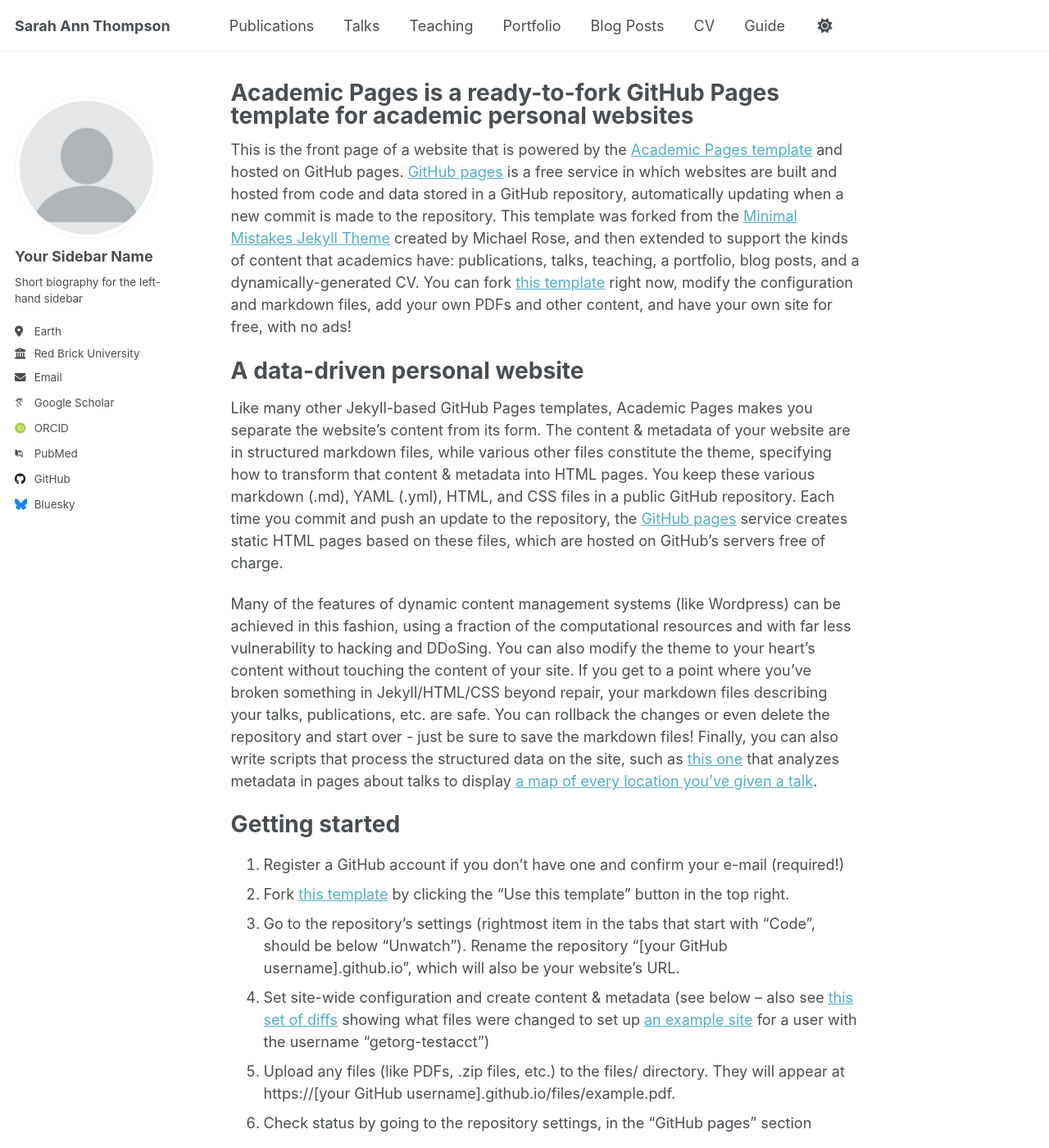
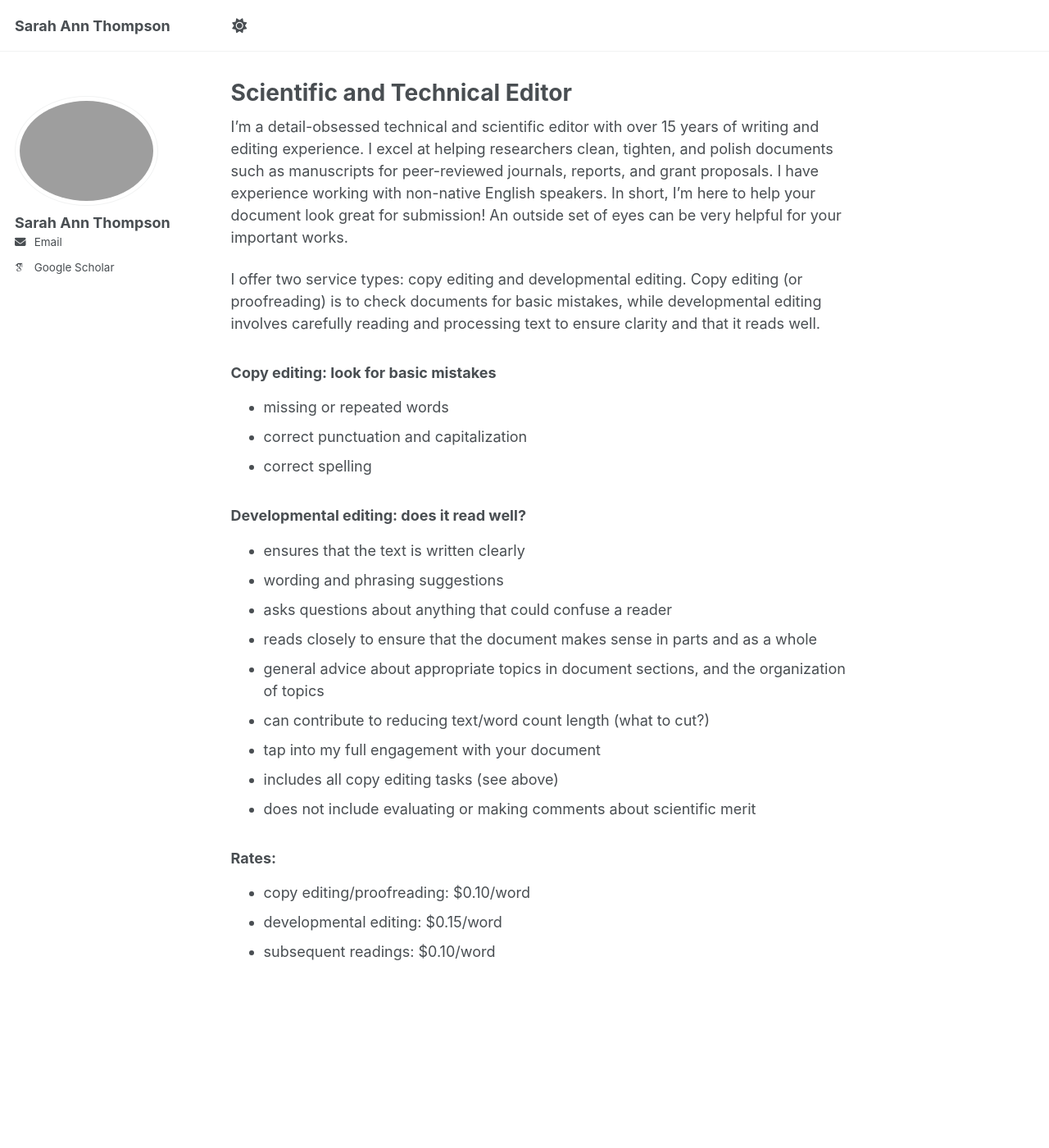
Before and after one commit to sa-thompson/sa-thompson.github.io, a Jekyll site: the page built from _pages/about.md, in a window 1280 px wide and 1400 px high. Shown: the whole window at 82% size. Built offline with Jekyll 4.4.1, drawn with Linux system fonts in a browser that asks for light colours; some web fonts are replaced; some of the changed text lies outside the part shown.

Commit message:
populate the website

```diff
--- a/_config.yml
+++ b/_config.yml
@@ -22,22 +22,22 @@
 #               Additional customization can be done by editing /_includes/author-profile.html
 author:
   # Biographic information
-  avatar           : "profile.png"
-  name             : "Your Sidebar Name"
+  avatar           : "SarahAnn_0345c.jpg"
+  name             : "Sarah Ann Thompson"
   pronouns         : # example: "she/her"
-  bio              : "Short biography for the left-hand sidebar"
-  location         : "Earth"
-  employer         : "Red Brick University"
+  bio              : # "Short biography for the left-hand sidebar"
+  location         : # "Earth"
+  employer         : # "Red Brick University"
   uri              : # URL
-  email            : "none@example.org"
+  email            : "thompsar@gmail.com"
 
   # Academic websites
   arxiv            : # URL - Update with the correct link to your profile
-  googlescholar    : "https://scholar.google.com/citations?user=PS_CX0AAAAAJ"
+  googlescholar    : "https://scholar.google.com/citations?user=qNaiq0sAAAAJ&hl=en"
   impactstory      : # URL
-  orcid            : "http://orcid.org/yourorcidurl"
+  orcid            : # "http://orcid.org/yourorcidurl"
   semantic         : # URL
-  pubmed           : "https://www.ncbi.nlm.nih.gov/pubmed/?term=john+snow"
+  pubmed           : # "https://www.ncbi.nlm.nih.gov/pubmed/?term=john+snow"
   researchgate     : # URL
   scopus           : # URL
 
@@ -45,12 +45,12 @@
   bitbucket        : # Username - Update with your username on the site
   codepen          : # Username
   dribbble         : # Username
-  github           : "academicpages"
+  github           : # "academicpages"
   kaggle           : # Username
   stackoverflow    : # User number or user number and name (i.e., use "1" or "1/jeff-atwood")
 
   # Social media
-  bluesky          : "bsky.app" # Replace this with you Bluesky username
+  bluesky          : # "bsky.app" # Replace this with you Bluesky username
   facebook         : # Username
   flickr           : # Username
   foursquare       : # Username
--- a/_pages/about.md
+++ b/_pages/about.md
@@ -1,49 +1,34 @@
 ---
 permalink: /
-title: "Academic Pages is a ready-to-fork GitHub Pages template for academic personal websites"
+title: "Scientific and Technical Editor"
 author_profile: true
 redirect_from:
   - /about/
   - /about.html
 ---
 
-This is the front page of a website that is powered by the [Academic Pages template](https://github.com/academicpages/academicpages.github.io) and hosted on GitHub pages. [GitHub pages](https://pages.github.com) is a free service in which websites are built and hosted from code and data stored in a GitHub repository, automatically updating when a new commit is made to the repository. This template was forked from the [Minimal Mistakes Jekyll Theme](https://mmistakes.github.io/minimal-mistakes/) created by Michael Rose, and then extended to support the kinds of content that academics have: publications, talks, teaching, a portfolio, blog posts, and a dynamically-generated CV. You can fork [this template](https://github.com/academicpages/academicpages.github.io) right now, modify the configuration and markdown files, add your own PDFs and other content, and have your own site for free, with no ads!
+I'm a detail-obsessed technical and scientific editor with over 15 years of writing and editing experience. I excel at helping researchers clean, tighten, and polish documents such as manuscripts for peer-reviewed journals, reports, and grant proposals. I have experience working with non-native English speakers. In short, I'm here to help your document look great for submission! An outside set of eyes can be very helpful for your important works.
 
-A data-driven personal website
-======
-Like many other Jekyll-based GitHub Pages templates, Academic Pages makes you separate the website's content from its form. The content & metadata of your website are in structured markdown files, while various other files constitute the theme, specifying how to transform that content & metadata into HTML pages. You keep these various markdown (.md), YAML (.yml), HTML, and CSS files in a public GitHub repository. Each time you commit and push an update to the repository, the [GitHub pages](https://pages.github.com/) service creates static HTML pages based on these files, which are hosted on GitHub's servers free of charge.
+I offer two service types: copy editing and developmental editing. Copy editing (or proofreading) is to check documents for basic mistakes, while developmental editing involves carefully reading and processing text to ensure clarity and that it reads well.
 
-Many of the features of dynamic content management systems (like Wordpress) can be achieved in this fashion, using a fraction of the computational resources and with far less vulnerability to hacking and DDoSing. You can also modify the theme to your heart's content without touching the content of your site. If you get to a point where you've broken something in Jekyll/HTML/CSS beyond repair, your markdown files describing your talks, publications, etc. are safe. You can rollback the changes or even delete the repository and start over - just be sure to save the markdown files! Finally, you can also write scripts that process the structured data on the site, such as [this one](https://github.com/academicpages/academicpages.github.io/blob/master/talkmap.ipynb) that analyzes metadata in pages about talks to display [a map of every location you've given a talk](https://academicpages.github.io/talkmap.html).
 
-Getting started
-======
-1. Register a GitHub account if you don't have one and confirm your e-mail (required!)
-1. Fork [this template](https://github.com/academicpages/academicpages.github.io) by clicking the "Use this template" button in the top right.
-1. Go to the repository's settings (rightmost item in the tabs that start with "Code", should be below "Unwatch"). Rename the repository "[your GitHub username].github.io", which will also be your website's URL.
-1. Set site-wide configuration and create content & metadata (see below -- also see [this set of diffs](http://archive.is/3TPas) showing what files were changed to set up [an example site](https://getorg-testacct.github.io) for a user with the username "getorg-testacct")
-1. Upload any files (like PDFs, .zip files, etc.) to the files/ directory. They will appear at https://[your GitHub username].github.io/files/example.pdf.
-1. Check status by going to the repository settings, in the "GitHub pages" section
+<h3>Copy editing: look for basic mistakes</h3>
+- missing or repeated words
+- correct punctuation and capitalization
+- correct spelling
 
-Site-wide configuration
-------
-The main configuration file for the site is in the base directory in [_config.yml](https://github.com/academicpages/academicpages.github.io/blob/master/_config.yml), which defines the content in the sidebars and other site-wide features. You will need to replace the default variables with ones about yourself and your site's github repository. The configuration file for the top menu is in [_data/navigation.yml](https://github.com/academicpages/academicpages.github.io/blob/master/_data/navigation.yml). For example, if you don't have a portfolio or blog posts, you can remove those items from that navigation.yml file to remove them from the header.
+<h3>Developmental editing: does it read well?</h3>
+- ensures that the text is written clearly
+- wording and phrasing suggestions
+- asks questions about anything that could confuse a reader
+- reads closely to ensure that the document makes sense in parts and as a whole
+- general advice about appropriate topics in document sections, and the organization of topics
+- can contribute to reducing text/word count length (what to cut?)
+- tap into my full engagement with your document
+- includes all copy editing tasks (see above)
+- does not include evaluating or making comments about scientific merit
 
-Create content & metadata
-------
-For site content, there is one markdown file for each type of content, which are stored in directories like _publications, _talks, _posts, _teaching, or _pages. For example, each talk is a markdown file in the [_talks directory](https://github.com/academicpages/academicpages.github.io/tree/master/_talks). At the top of each markdown file is structured data in YAML about the talk, which the theme will parse to do lots of cool stuff. The same structured data about a talk is used to generate the list of talks on the [Talks page](https://academicpages.github.io/talks), each [individual page](https://academicpages.github.io/talks/2012-03-01-talk-1) for specific talks, the talks section for the [CV page](https://academicpages.github.io/cv), and the [map of places you've given a talk](https://academicpages.github.io/talkmap.html) (if you run this [python file](https://github.com/academicpages/academicpages.github.io/blob/master/talkmap.py) or [Jupyter notebook](https://github.com/academicpages/academicpages.github.io/blob/master/talkmap.ipynb), which creates the HTML for the map based on the contents of the _talks directory).
-
-**Markdown generator**
-
-The repository includes [a set of Jupyter notebooks](https://github.com/academicpages/academicpages.github.io/tree/master/markdown_generator
-) that converts a CSV containing structured data about talks or presentations into individual markdown files that will be properly formatted for the Academic Pages template. The sample CSVs in that directory are the ones I used to create my own personal website at stuartgeiger.com. My usual workflow is that I keep a spreadsheet of my publications and talks, then run the code in these notebooks to generate the markdown files, then commit and push them to the GitHub repository.
-
-How to edit your site's GitHub repository
-------
-Many people use a git client to create files on their local computer and then push them to GitHub's servers. If you are not familiar with git, you can directly edit these configuration and markdown files directly in the github.com interface. Navigate to a file (like [this one](https://github.com/academicpages/academicpages.github.io/blob/master/_talks/2012-03-01-talk-1.md) and click the pencil icon in the top right of the content preview (to the right of the "Raw | Blame | History" buttons). You can delete a file by clicking the trashcan icon to the right of the pencil icon. You can also create new files or upload files by navigating to a directory and clicking the "Create new file" or "Upload files" buttons.
-
-Example: editing a markdown file for a talk
-![Editing a markdown file for a talk](/images/editing-talk.png)
-
-For more info
-------
-More info about configuring Academic Pages can be found in [the guide](https://academicpages.github.io/markdown/), the [growing wiki](https://github.com/academicpages/academicpages.github.io/wiki), and you can always [ask a question on GitHub](https://github.com/academicpages/academicpages.github.io/discussions). The [guides for the Minimal Mistakes theme](https://mmistakes.github.io/minimal-mistakes/docs/configuration/) (which this theme was forked from) might also be helpful.
+<h3>Rates:</h3>
+- copy editing/proofreading: $0.10/word
+- developmental editing: $0.15/word
+- subsequent readings: $0.10/word
```
Also changed, not shown: _data/navigation.yml (+14 -14 lines), 1 other file.
